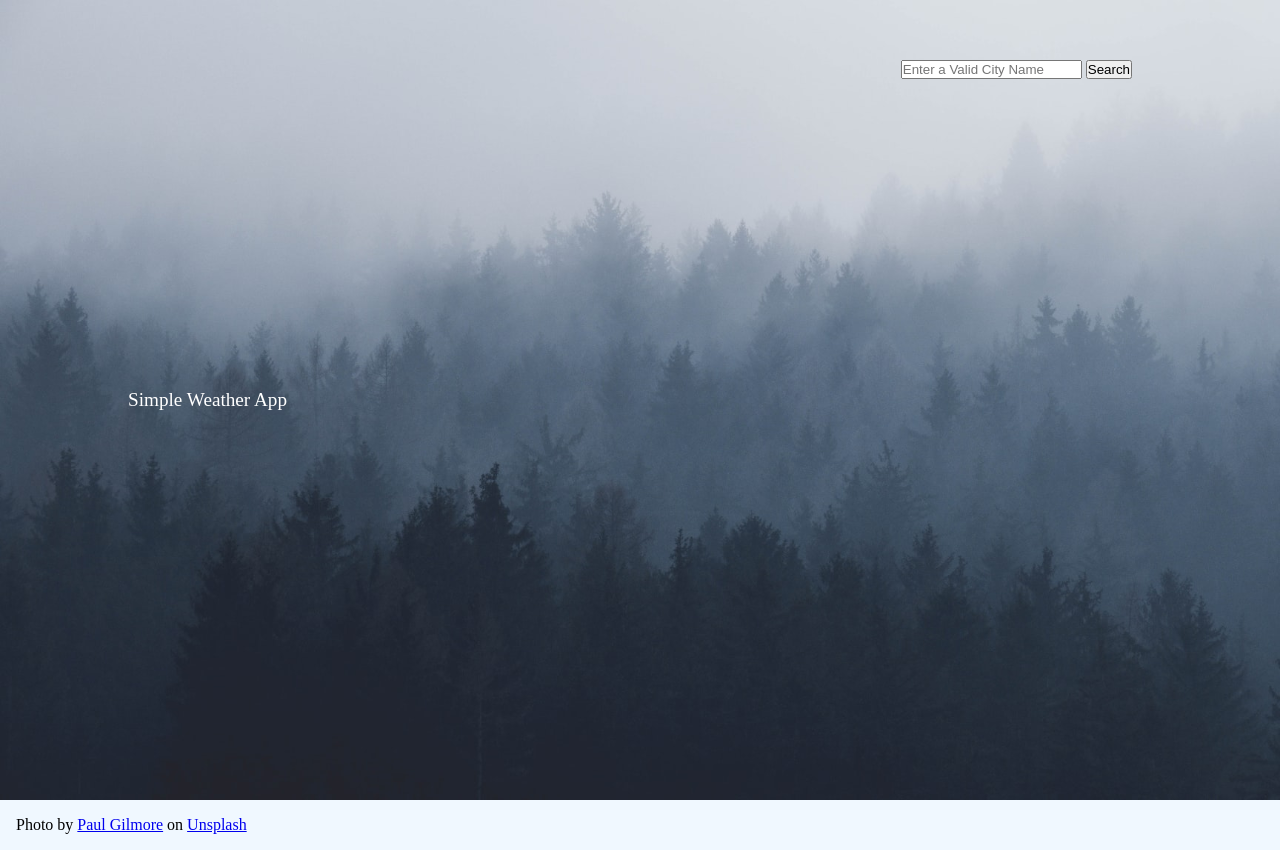
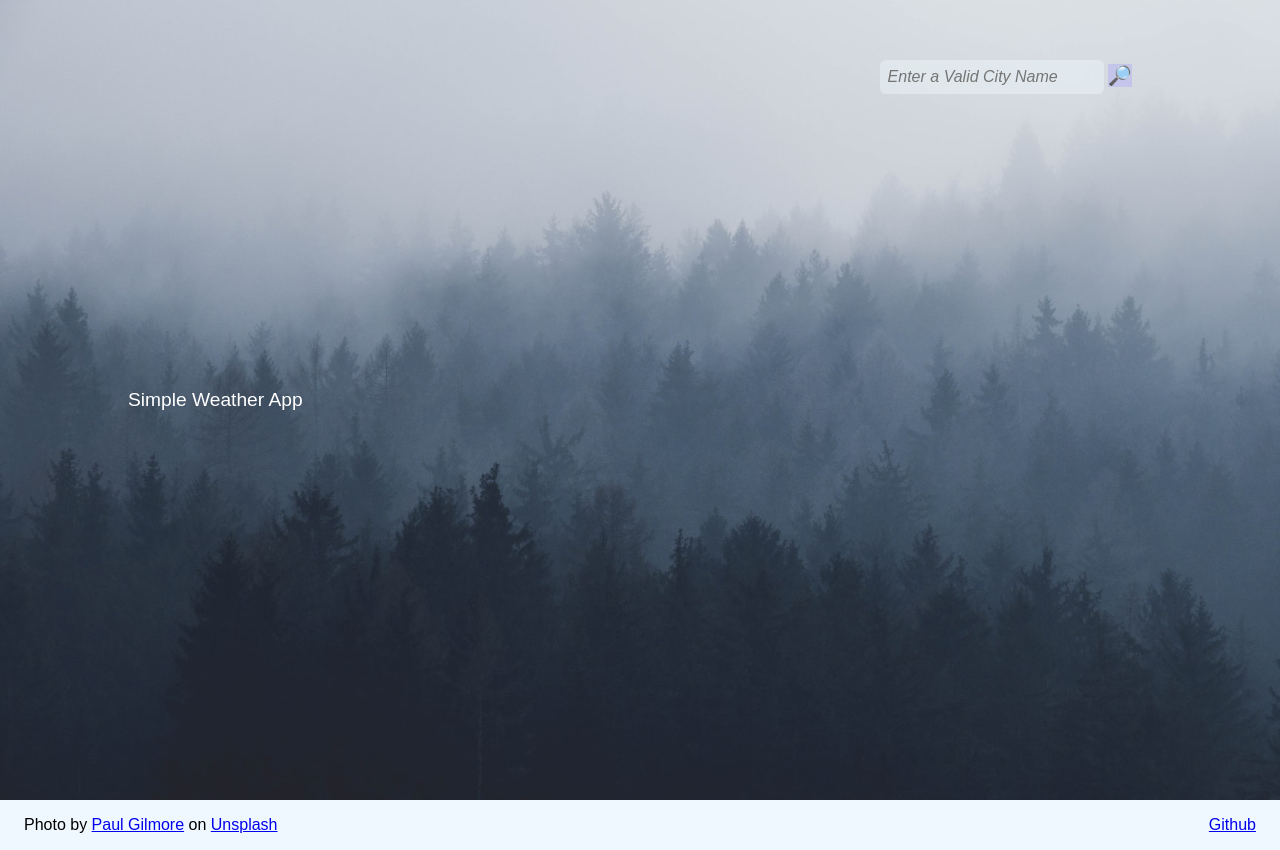
Before and after one commit to WilAm1/weather-app, a plain HTML site: page index.html in a window 1280 px wide. Drawn offline with Linux system fonts and the light colour scheme.

Commit message:
Add few more style modifications

```diff
--- a/index.html
+++ b/index.html
@@ -18,7 +18,7 @@
           required
           minlength="3"
         />
-        <button type="submit" id="btn">Search</button>
+        <button type="submit" id="btn">🔎</button>
       </form>
       <div id="weather-wrapper">Simple Weather App</div>
     </main>
@@ -35,6 +35,11 @@
           >Unsplash</a
         >
       </div>
+      <div>
+        <a href="https://github.com/WilAm1/weather-app" target="_blank"
+          >Github</a
+        >
+      </div>
     </footer>
     <script src="./main.js"></script>
   </body>
--- a/styles.css
+++ b/styles.css
@@ -21,6 +21,7 @@ body {
   justify-content: space-between;
   align-items: center;
   box-sizing: border-box;
+  font-family: Arial, Helvetica, sans-serif;
 }
 main {
   height: 100vh;
@@ -41,12 +42,27 @@ form {
   top: 60px;
 }
 input {
+  border-radius: 6px;
+  font-size: 1em;
+  padding: 0.5em;
+  background: #f0fbff63;
+  border: none;
+  color: #0b275b;
+  font-style: italic;
+}
+button {
+  background-color: rgba(187, 187, 240, 0.671);
+  border: none;
+  cursor: pointer;
+  font-size: 1.2em;
 }
 footer {
   background-color: aliceblue;
   box-sizing: border-box;
   width: 100%;
-  padding: 1em;
+  padding: 1em 1.5em;
+  display: flex;
+  justify-content: space-between;
 }
 
 /* * STYLES */
```
Also changed, not shown: main.js (+5 -8 lines).
